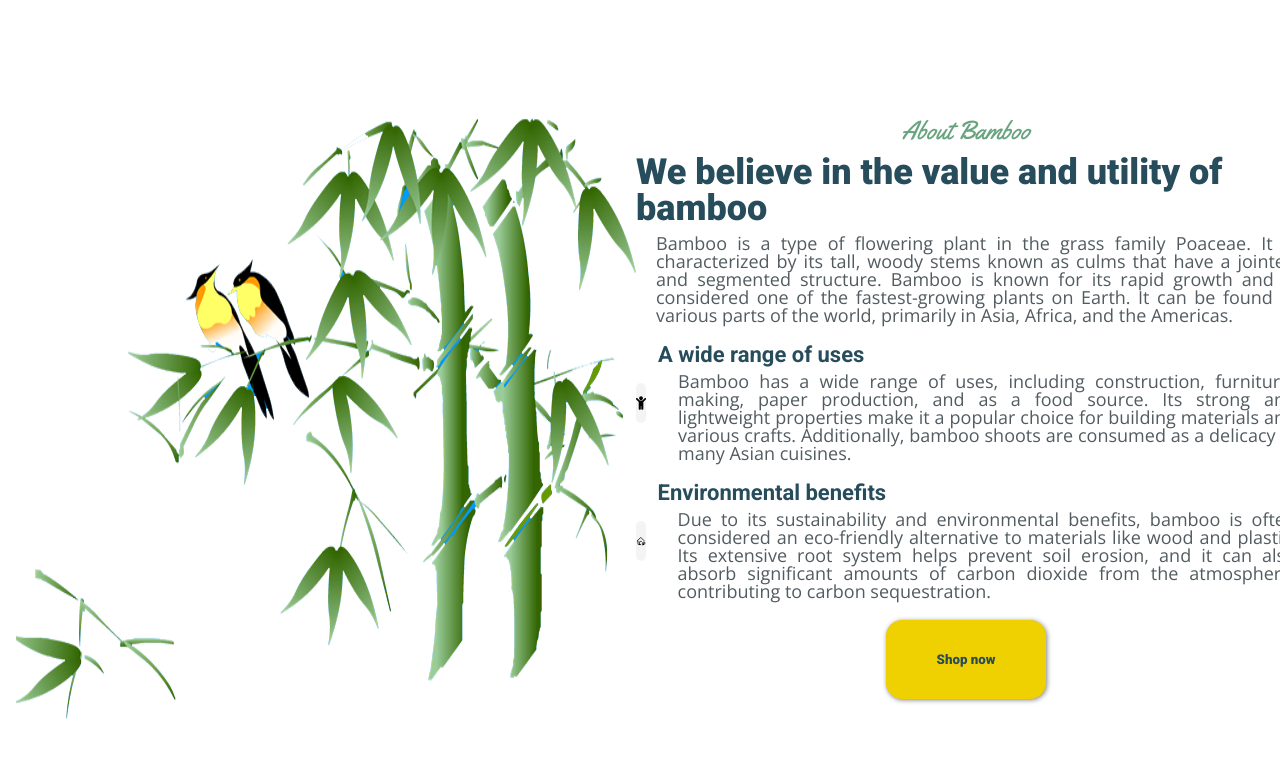
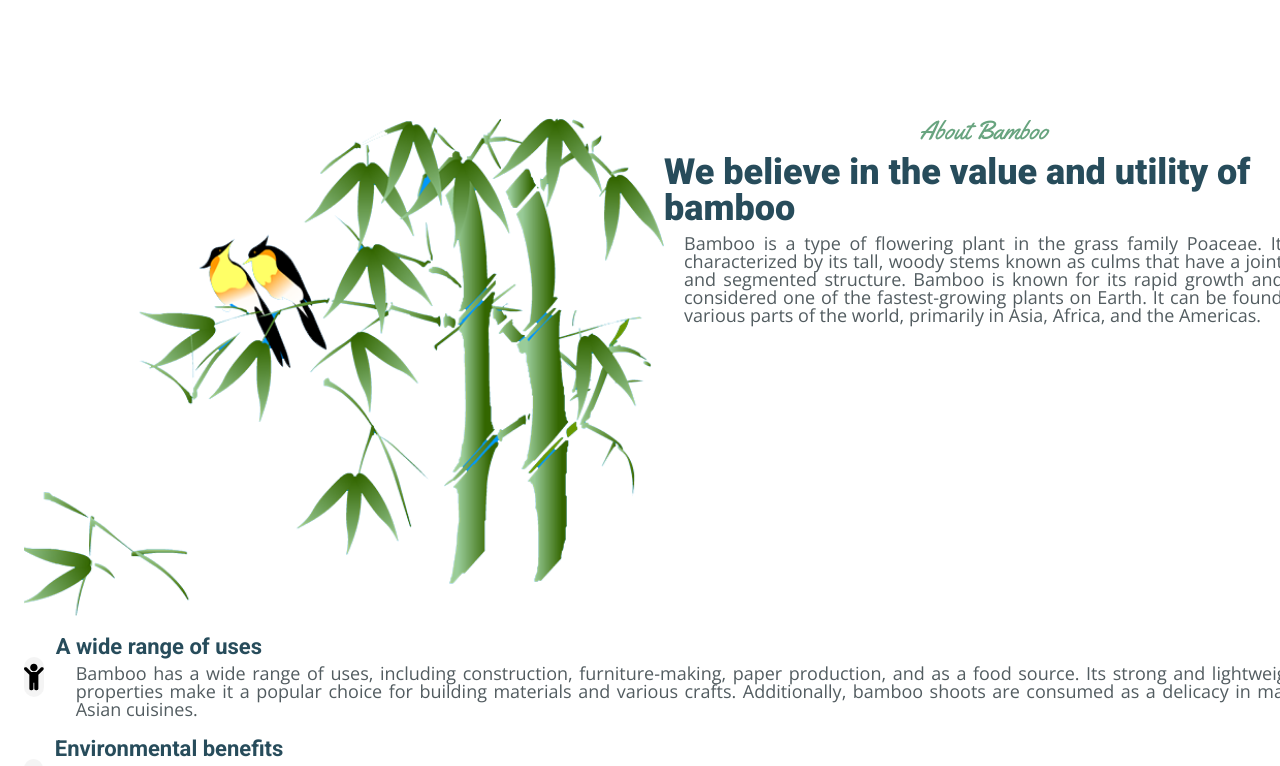
Before and after one commit to Fredduke1983/bamboo, a React (Vite) app: page /#/ in a window 1280 px wide. Shown: the part 1395-2161 px from the top of the page. Built offline with nearby package versions, Linux system fonts and the light colour scheme.

Commit message:
UP: Home to mobile

```diff
--- a/src/components/HomeAbout/HomeAbout.jsx
+++ b/src/components/HomeAbout/HomeAbout.jsx
@@ -2,6 +2,7 @@ import { FaChild } from "react-icons/fa";
 import { TbHomeEco } from "react-icons/tb";
 
 import {
+  HomeAboutBgWrapper,
   HomeAboutBtn,
   HomeAboutDescription,
   HomeAboutDescriptionWrapper,
@@ -12,14 +13,18 @@ import {
   HomeAboutSubTitle,
   HomeAboutTitle,
   HomeAboutTitleBamboo,
+  HomeAboutWrapper,
 } from "./HomeAbout.styled";
 import bamboo from "../../img/png-bamboo.png";
 
 export const HomeAbout = () => {
   return (
     <HomeAboutSection>
+      <HomeAboutBgWrapper>
         <HomeAboutImg src={bamboo} />
-      <div>
+      </HomeAboutBgWrapper>
+
+      <HomeAboutWrapper>
         <HomeAboutTitle>About Bamboo</HomeAboutTitle>
         <HomeAboutSubTitle>
           We believe in the value and utility of bamboo
@@ -32,6 +37,7 @@ export const HomeAbout = () => {
           be found in various parts of the world, primarily in Asia, Africa, and
           the Americas.
         </HomeAboutDescription>
+      </HomeAboutWrapper>
       <HomeAboutList>
         <HomeAboutListItem>
           <FaChild className="about-icon-style" />
@@ -41,30 +47,26 @@ export const HomeAbout = () => {
               Bamboo has a wide range of uses, including construction,
               furniture-making, paper production, and as a food source. Its
               strong and lightweight properties make it a popular choice for
-                building materials and various crafts. Additionally, bamboo
-                shoots are consumed as a delicacy in many Asian cuisines.
+              building materials and various crafts. Additionally, bamboo shoots
+              are consumed as a delicacy in many Asian cuisines.
             </HomeAboutDescription>
           </HomeAboutDescriptionWrapper>
         </HomeAboutListItem>
         <HomeAboutListItem>
           <TbHomeEco className="about-icon-style" />
           <HomeAboutDescriptionWrapper>
-              <HomeAboutTitleBamboo>
-                Environmental benefits
-              </HomeAboutTitleBamboo>
+            <HomeAboutTitleBamboo>Environmental benefits</HomeAboutTitleBamboo>
             <HomeAboutDescription>
               Due to its sustainability and environmental benefits, bamboo is
               often considered an eco-friendly alternative to materials like
               wood and plastic. Its extensive root system helps prevent soil
               erosion, and it can also absorb significant amounts of carbon
-                dioxide from the atmosphere, contributing to carbon
-                sequestration.
+              dioxide from the atmosphere, contributing to carbon sequestration.
             </HomeAboutDescription>
           </HomeAboutDescriptionWrapper>
         </HomeAboutListItem>
       </HomeAboutList>
       <HomeAboutBtn type="button">Shop now</HomeAboutBtn>
-      </div>
     </HomeAboutSection>
   );
 };
--- a/src/components/HomeAbout/HomeAbout.styled.js
+++ b/src/components/HomeAbout/HomeAbout.styled.js
@@ -4,13 +4,28 @@ import { colors } from "../../utils/_variables";
 const HomeAboutSection = styled.section`
   @media screen and (min-width: 768px) {
     display: flex;
+    flex-wrap: wrap;
   }
 `;
 
 const HomeAboutImg = styled.img`
   display: block;
-  margin: 0 auto;
+  width: 100%;
+`;
+
+const HomeAboutBgWrapper = styled.div`
+  display: block;
+  width: 100%;
+  @media screen and (min-width: 768px) {
     width: 50%;
+  }
+`;
+
+const HomeAboutWrapper = styled.div`
+  display: block;
+  @media screen and (min-width: 768px) {
+    width: 50%;
+  }
 `;
 
 const HomeAboutTitle = styled.h2`
@@ -45,12 +60,15 @@ const HomeAboutListItem = styled.li`
   margin-top: 20px;
 
   .about-icon-style {
+    display: none;
+    @media screen and (min-width: 1024px) {
+      display: block;
       width: 40px;
       height: 40px;
-    display: block;
       background-color: #cccccc35;
       border-radius: 10px;
       margin-right: 12px;
+    }
   }
 `;
 const HomeAboutDescriptionWrapper = styled.div`
@@ -101,4 +119,6 @@ export {
   HomeAboutListItem,
   HomeAboutDescriptionWrapper,
   HomeAboutBtn,
+  HomeAboutBgWrapper,
+  HomeAboutWrapper,
 };
--- a/src/components/Testimonials/Testimonials.jsx
+++ b/src/components/Testimonials/Testimonials.jsx
@@ -4,6 +4,7 @@ import {
   CustomerImg,
   CustomerName,
   TestimonialBg,
+  TestimonialBgWrapper,
   TestimonialDescription,
   TestimonialStyle,
   TestimonialSubTitle,
@@ -27,7 +28,9 @@ export const Testimonials = () => {
           professionalism and wonderful plant selection!
         </TestimonialDescription>
       </TestimonialStyle>
-      <TestimonialBg src={bg} alt="background" />
+      <TestimonialBgWrapper>
+        <TestimonialBg src={bg} alt="background" />
+      </TestimonialBgWrapper>
     </TestimonialWrapper>
   );
 };
--- a/src/components/Testimonials/Testimonials.styled.js
+++ b/src/components/Testimonials/Testimonials.styled.js
@@ -7,7 +7,7 @@ const TestimonialWrapper = styled.section`
   @media screen and (min-width: 768px) {
     display: flex;
     justify-content: space-between;
-    margin: 120px;
+    margin: 120px 0;
   }
 
   background-color: #cccccc50;
@@ -63,8 +63,12 @@ const TestimonialDescription = styled.p`
 
 const TestimonialBg = styled.img`
   width: 100%;
+`;
 
-  @media screen and(min-width: 768px) {
+const TestimonialBgWrapper = styled.div`
+  display: block;
+  width: 100%;
+  @media screen and (min-width: 768px) {
     width: 50%;
   }
 `;
@@ -78,4 +82,5 @@ export {
   TestimonialDescription,
   CustomerName,
   TestimonialBg,
+  TestimonialBgWrapper,
 };
--- a/src/utils/_container.js
+++ b/src/utils/_container.js
@@ -13,7 +13,8 @@ const Container = styled.div`
 
   // tablet
   @media screen and (min-width: 768px) {
-    width: 768px;
+    padding-left: 24px;
+    padding-right: 24px;
   }
 
   // desktop
```
Lines whose indentation alone changed are shown as unchanged.
